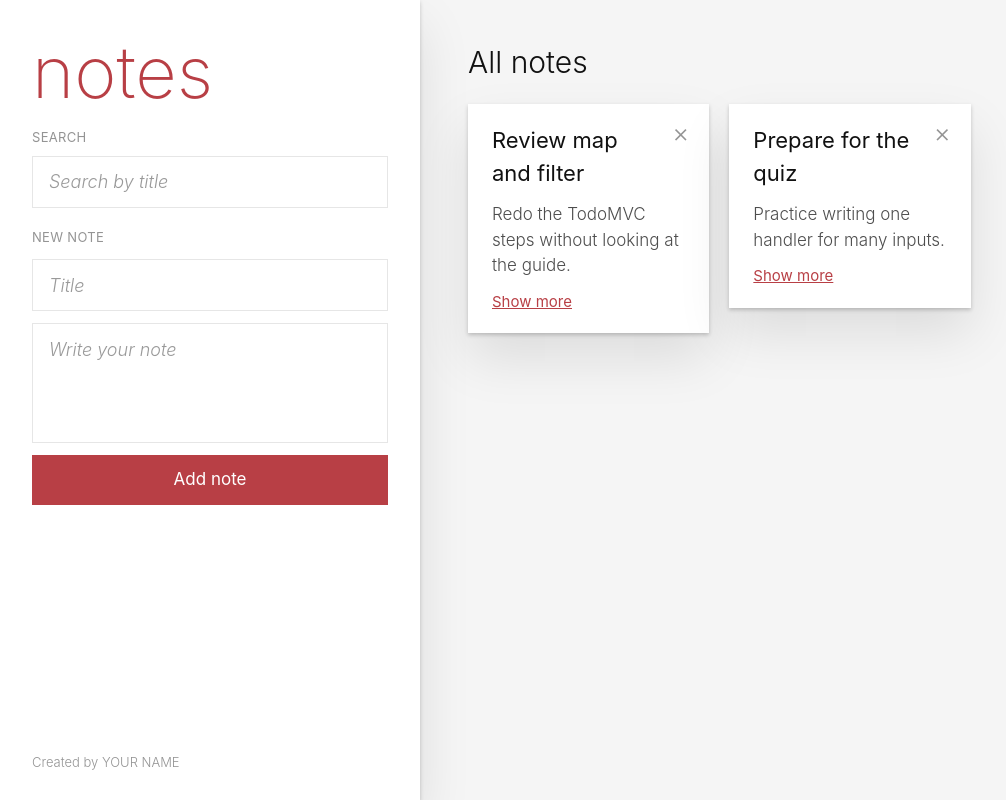
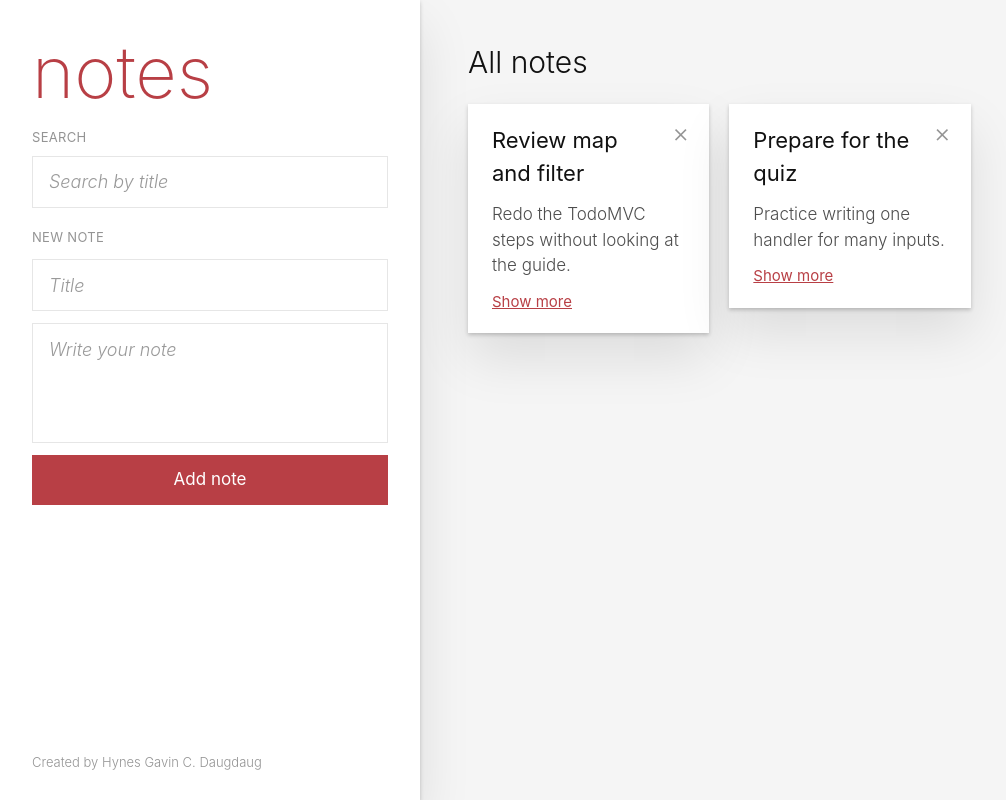
Before and after one commit to SaltySummer/csit340g7-notes, a React (Vite) app: page / in a window 1280 px wide. Shown: the whole page, without its empty margins (0-1006 px from the left). Built offline with nearby package versions, Linux system fonts and the light colour scheme.

Commit message:
chore: replace YOUR NAME with Hynes Gavin C. Daugdaug

```diff
--- a/src/App.jsx
+++ b/src/App.jsx
@@ -5,7 +5,7 @@ function App() {
   return (
     <div className="bg-[#f5f5f5] font-light text-[#111]">
       <Notes />
-      <Info name="YOUR NAME" />
+      <Info name="Hynes Gavin C. Daugdaug" />
     </div>
   )
 }
```
